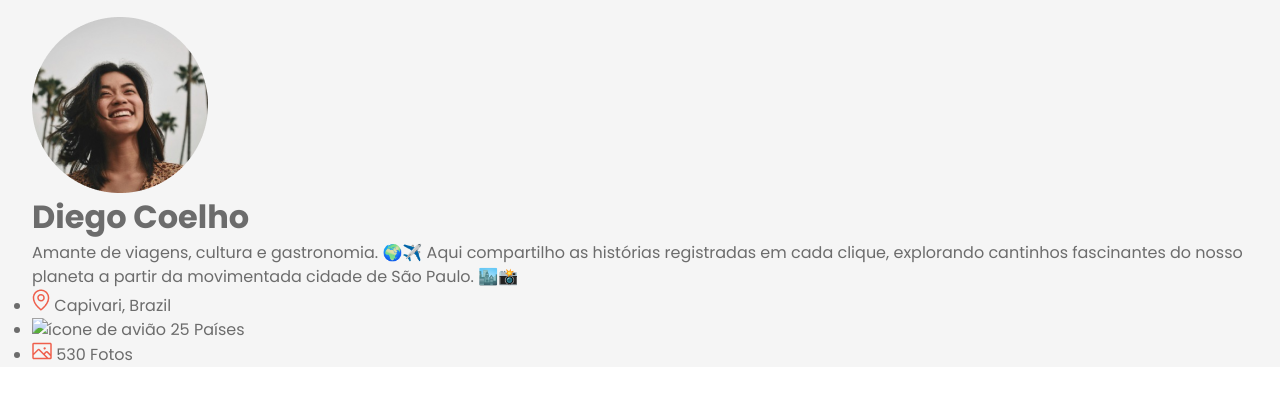
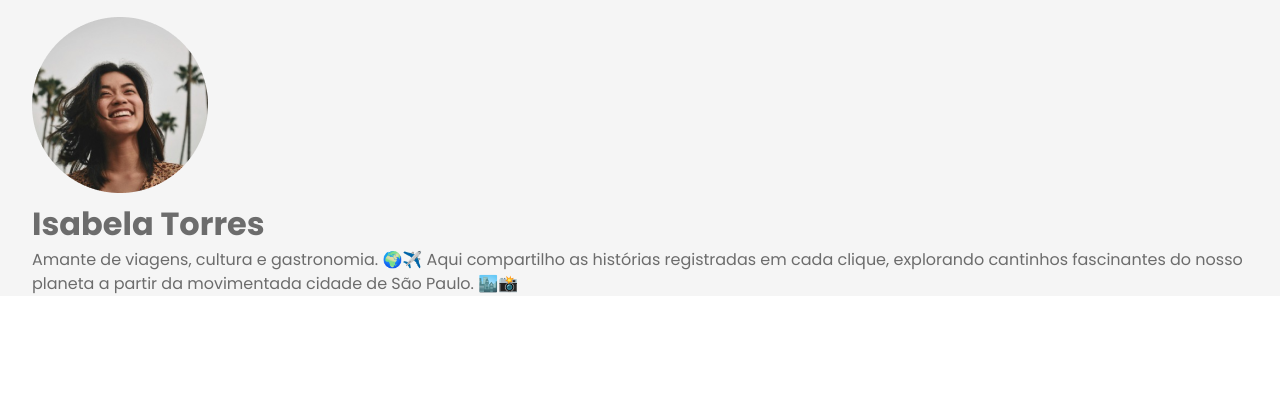
Before and after one commit to diegocoelho-svg/travelgram-project, a plain HTML site: page index.html in a window 1280 px wide. Shown: the part 86-486 px from the top of the page. Drawn offline with Linux system fonts and the light colour scheme.

Commit message:
changes header

```diff
--- a/index.html
+++ b/index.html
@@ -39,28 +39,17 @@
       <div class="container">
         <div id="profile">
           <img src="assets/Profile-BIG.png" alt="Imagem de Isabela Torres">
+          <div>
+            <h1>Isabela Torres</h1>
+            <p>Amante de viagens, cultura e gastronomia. 🌍✈️
+              Aqui compartilho as histórias registradas em cada clique, explorando cantinhos fascinantes do nosso planeta a partir da movimentada cidade de São Paulo. 🏙️📸
+            </p>
+          </div>
         </div>
-        <div>
-          <h1>Diego Coelho</h1>
-          <p>Amante de viagens, cultura e gastronomia. 🌍✈️
-            Aqui compartilho as histórias registradas em cada clique, explorando cantinhos fascinantes do nosso planeta a partir da movimentada cidade de São Paulo. 🏙️📸</p>
+        <div id="info">
+
         </div>
-      <ul id="info">
-        <li>
-          <img src="assets/icons/Vector.png" alt="Ícone de Mapa">
-          <span>Capivari, Brazil</span>
-        </li>
-        <li>
-          <img src="assets/icons/AirplaneTilt.png" alt="ícone de avião">
-          <span>25 Países</span>
-        </li>
-        <li>
-          <img src="assets/icons/Vector (1).png" alt="ícone de fotos">
-          <span>530 Fotos</span>
-        </li>
-
-      </ul>
-
+      </div>
     </header>
   </div>
 </body>
--- a/styles/nav.css
+++ b/styles/nav.css
@@ -21,9 +21,3 @@ nav ul li:last-child img {
   object-fit: cover;
   border-radius: 50%;
 }
-
-#profile {
-  max-width: 176px;
-  max-height: 176px;
-  border-radius: 50%;
-}
```
Also changed, not shown: styles/index.css (line endings or trailing spaces).
